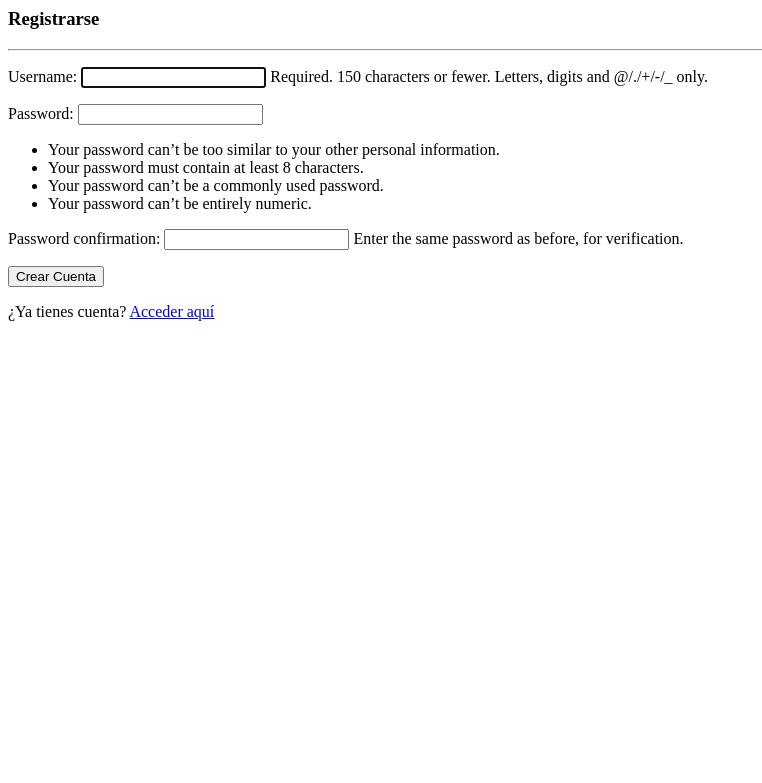
After one commit to V0ddka/Grupo07-proyecto, a Django app: page /registro/ in a window 1280 px wide. The commit adds this page. Shown: the top 783 px of the page, without its empty margins (0-762 px from the left). Run offline with Django 5.2, Linux system fonts and the light colour scheme.

Commit message:
lo que llevo del login registro

```diff
--- a/proyecto/urls.py
+++ b/proyecto/urls.py
@@ -20,7 +20,9 @@ from . import views
 
 urlpatterns = [
     path('admin/', admin.site.urls),
-
-    path('', views.inicio, name='inicio'),
+    path('', views.home, name='home'),
+    #path('', views.inicio, name='inicio'),
+    path('registro/', views.registro_usuario, name='registro'),
+    path('login/', views.login_view, name='login'),
     path('cuentas/', include('cuentas.urls')),
 ]
--- a/proyecto/views.py
+++ b/proyecto/views.py
@@ -1,5 +1,10 @@
-from django.shortcuts import render
+
 import os
+from django.shortcuts import render, redirect
+from django.contrib.auth import authenticate, login
+from django.contrib.auth.forms import UserCreationForm
+from django.contrib.auth.forms import AuthenticationForm
+from django.contrib import messages
 ruta_base_texto = os.path.dirname(__file__)
 carpeta_datos = "data"
 nombre_archivo = "mi_palabra.txt"
@@ -7,6 +12,67 @@ nombre_archivo = "mi_palabra.txt"
 ruta_absoluta_archivo = os.path.join(ruta_base_texto, carpeta_datos, nombre_archivo)
 def home (request):
     return render(request,'home.html')
+def registro_usuario(request):
+    # 1. Si la solicitud es POST, el usuario está enviando datos
+    if request.method == 'POST':
+        # Instanciar el formulario con los datos POST
+        form = UserCreationForm(request.POST)
+
+        # 2. Validar el formulario
+        if form.is_valid():
+            # 3. Guardar el nuevo usuario en la base de datos
+            user = form.save()
+
+            # Opcional: Loguear al usuario inmediatamente después del registro
+            login(request, user)
+
+            # Opcional: Agregar un mensaje de éxito
+            messages.success(request, f"¡Bienvenido, {user.username}! Tu cuenta ha sido creada.")
+
+            # 4. Redirigir a una página de éxito (ej. el inicio)
+            return redirect('inicio') # Asegúrate de tener una URL con este nombre
+
+    # 5. Si la solicitud es GET o el formulario es inválido,
+    #    instanciar un formulario vacío o con errores para mostrar
+    else:
+        form = UserCreationForm()
+
+    # 6. Renderizar la plantilla, pasando el formulario
+    return render(request, 'registration/registro.html', {'form': form})
+def login_view(request):
+    # Si la solicitud es un POST, se envían los datos del formulario
+    if request.method == 'POST':
+        # Instanciamos el formulario de autenticación con los datos del POST
+        form = AuthenticationForm(request, data=request.POST)
+
+        if form.is_valid():
+            # Los datos son válidos, intentamos autenticar
+            username = form.cleaned_data.get('username')
+            password = form.cleaned_data.get('password')
+
+            # Autenticamos al usuario
+            user = authenticate(username=username, password=password)
+
+            if user is not None:
+                # Si el usuario existe y las credenciales son correctas, lo logueamos
+                login(request, user)
+                # Redirigimos a la página de inicio (o la que tú definas)
+                return redirect('inicio')  # Asegúrate de definir esta URL en 'urls.py'
+            else:
+                # Esto es manejado generalmente por form.is_valid() si usas AuthenticationForm
+                # Si quieres un mensaje más específico, podrías agregarlo aquí.
+                pass
+
+        # Si el formulario no es válido (credenciales incorrectas),
+        # el template mostrará form.errors (tu mensaje de alerta)
+        # y renderizará el formulario de nuevo.
+
+    # Si la solicitud es GET o el POST falla, mostramos el formulario
+    else:
+        form = AuthenticationForm()
+
+    # Renderizamos la plantilla, pasando el formulario
+    return render(request, 'registration/login.html', {'form': form})
 # mi_proyecto/views.py
 
 from django.shortcuts import render
@@ -16,7 +82,7 @@ import requests
 import json
 
 # URL del modelo de lenguaje en Hugging Face
-API_URL = "https://router.huggingface.co/hf-inference/"
+'''API_URL = "https://router.huggingface.co/hf-inference/"
 headers = {"Authorization": f"Bearer {config('HF_API_KEY')}"}
 
 def query_huggingface(prompt):
@@ -112,4 +178,4 @@ def usar_respuestas_predefinidas(palabra):
         'variable2': '?',
         'variable3': '',
         'regla': 'Prueba con: cancion, cansión, canción'
-    })
+    })'''
--- a/templates/home.html
+++ b/templates/home.html
@@ -16,7 +16,7 @@
             <p>Si ya tienes una cuenta inicia sesión</p>
         </li>
         <li class="sec">
-            <a class="btn">Registrarse</a>
+            <a href="registro" class="btn">Registro</a>
             <p>Si no tienes una cuenta registrate</p>
         </li>
     </ul>
--- /dev/null
+++ b/templates/registration/registro.html
@@ -0,0 +1,42 @@
+<html lang="es">
+<head>
+    <title>Registro de Usuario</title>
+    </head>
+<body>
+
+<div class="contianer-form">
+    <h3 class="txt_gris_medio">Registrarse</h3>
+    <hr>
+    <div class="registration_container">
+
+        {% if form.errors and not form.non_field_errors %}
+            <div class="alert alert-warning">
+                <p>Por favor, corrige los errores debajo.</p>
+            </div>
+        {% endif %}
+
+        {% if form.non_field_errors %}
+            <div class="alert alert-danger">
+                {% for error in form.non_field_errors %}
+                    <p>{{ error }}</p>
+                {% endfor %}
+            </div>
+        {% endif %}
+
+        <form id="form-registro" method="post" action="{% url 'registro' %}">
+            {% csrf_token %}
+
+            <div class="w450">
+                {{ form.as_p }}
+            </div>
+
+            <button id="btn-registrar" class="button_large">Crear Cuenta</button>
+            <div class="clearfix"></div>
+        </form>
+
+        <p class="mt15 mb20">¿Ya tienes cuenta? <a href="{% url 'login' %}" class="txt_verde">Acceder aquí</a></p>
+    </div>
+</div>
+
+</body>
+</html>
```
Also changed, not shown: cuentas/templates/cuentas/login.html (added, +14 -0 lines), cuentas/templates/cuentas/register.html (added, +10 -0 lines), db.sqlite3.
